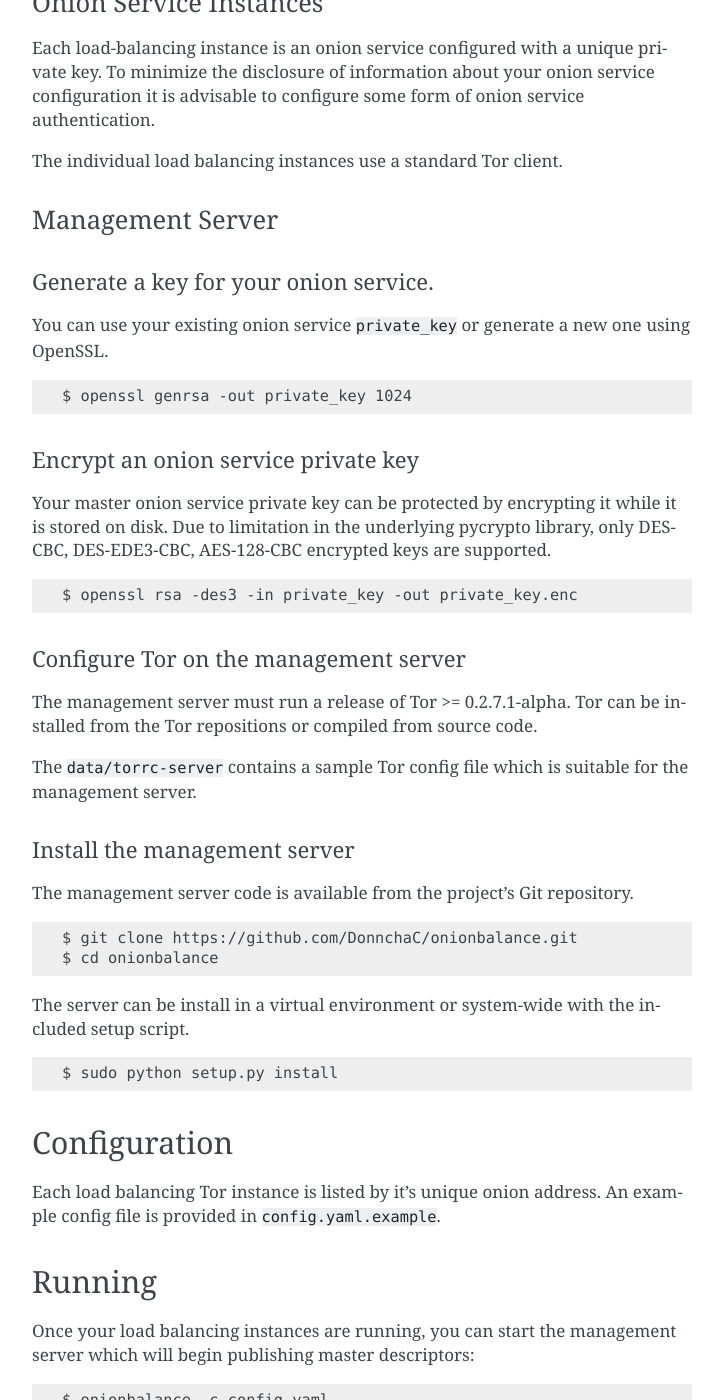
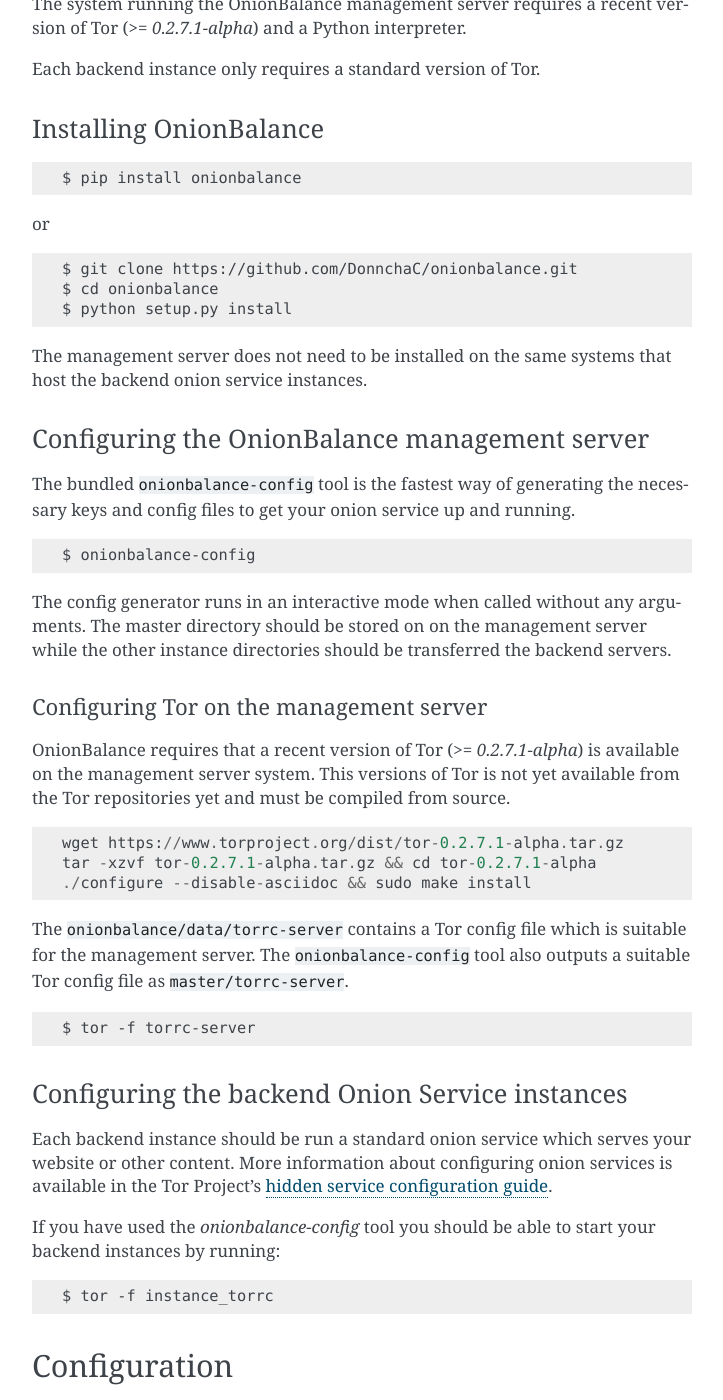
Before and after one commit to DonnchaC/onionbalance, a Sphinx documentation site: the page built from docs/index.rst, in a window 1280 px wide and 1400 px high, scrolled down 1048 px. Shown: the whole window, without its empty margins (388-1111 px from the left). Built offline with Sphinx 7.4.7, drawn with Linux system fonts in a browser that asks for light colours; some of the changed text lies outside the part shown.

Commit message:
Revise README and installation instructions

```diff
--- a/README.rst
+++ b/README.rst
@@ -1,13 +1,7 @@
-.. WARNING ::
-    THIS IS VERY EXPERIMENTAL, ROUGH CODE. THIS IS NOT READY TO BE
-    USED FOR PRODUCTION. IT MAY CONTAIN CRITICAL SECURITY OR PERFORMANCE
-    BUGS.
+Introduction
+------------
 
-Overview
---------
-
-The OnionBalance software allows the distribution of requests for an onion service to between 1 and 10 separate Tor instances. Each Tor instance can run
-independently with no knowledge of the other instances.
+The OnionBalance software allows for Tor hidden service requests to be distributed across multiple backend Tor instances. OnionBalance provides load-balancing while also making onion services more resilient and reliable by eliminating single points-of-failure.
 
 * `Documentation <https://onionbalance.readthedocs.org>`_
 * `Code <https://github.com/DonnchaC/onionbalance/>`_
@@ -15,80 +9,112 @@
 
 |build-status| |docs|
 
-Installation
-------------
+Getting Started
+---------------
 
-Onion Service Instances
-~~~~~~~~~~~~~~~~~~~~~~~~
+OnionBalance requires a system which runs the OnionBalance management server and up to 10 backend servers which run onion services that serve the desired content (web site, IRC server etc.).
 
-Each load-balancing instance is an onion service configured with a
-unique private key. To minimize the disclosure of information about your
-onion service configuration it is advisable to configure some form of
-onion service authentication.
+Requirements
+~~~~~~~~~~~~
 
-The individual load balancing instances use a standard Tor client.
+The system running the OnionBalance management server requires a recent version of Tor (*>= 0.2.7.1-alpha*) and a Python interpreter.
 
-Management Server
-~~~~~~~~~~~~~~~~~
+Each backend instance only requires a standard version of Tor.
 
-Generate a key for your onion service.
-^^^^^^^^^^^^^^^^^^^^^^^^^^^^^^^^^^^^^^
-
-You can use your existing onion service ``private_key`` or generate a
-new one using OpenSSL.
+Installing OnionBalance
+~~~~~~~~~~~~~~~~~~~~~~~
 
 ::
 
-    $ openssl genrsa -out private_key 1024
+    $ pip install onionbalance
 
-Encrypt an onion service private key
-^^^^^^^^^^^^^^^^^^^^^^^^^^^^^^^^^^^^
-
-Your master onion service private key can be protected by encrypting it
-while it is stored on disk. Due to limitation in the underlying pycrypto
-library, only DES-CBC, DES-EDE3-CBC, AES-128-CBC encrypted keys are
-supported.
-
-::
-
-    $ openssl rsa -des3 -in private_key -out private_key.enc
-
-Configure Tor on the management server
-^^^^^^^^^^^^^^^^^^^^^^^^^^^^^^^^^^^^^^
-
-The management server must run a release of Tor >= 0.2.7.1-alpha. Tor can be installed from the Tor repositions or compiled from source code.
-
-The ``data/torrc-server`` contains a sample Tor config file which is suitable
-for the management server.
-
-Install the management server
-^^^^^^^^^^^^^^^^^^^^^^^^^^^^^
-
-The management server code is available from the project's Git repository.
+or
 
 ::
 
     $ git clone https://github.com/DonnchaC/onionbalance.git
     $ cd onionbalance
+    $ python setup.py install
 
-The server can be install in a virtual environment or system-wide with the included setup script.
+The management server does not need to be installed on the same systems that host the backend onion service instances.
+
+
+Configuring the OnionBalance management server
+~~~~~~~~~~~~~~~~~~~~~~~~~~~~~~~~~~~~~~~~~~~~~~
+
+The bundled ``onionbalance-config`` tool is the fastest way of generating the necessary keys and config files to get your onion service up and running.
+
 ::
 
-    $ sudo python setup.py install
+    $ onionbalance-config
+
+The config generator runs in an interactive mode when called without any arguments. The master directory should be stored on on the management server while the other instance directories should be transferred the backend servers.
+
+
+Configuring Tor on the management server
+^^^^^^^^^^^^^^^^^^^^^^^^^^^^^^^^^^^^^^^^
+
+OnionBalance requires that a recent version of Tor (*>= 0.2.7.1-alpha*) is available on the management server system. This versions of Tor is not yet available from the Tor repositories yet and must be compiled from source.
+
+::
+
+    wget https://www.torproject.org/dist/tor-0.2.7.1-alpha.tar.gz
+    tar -xzvf tor-0.2.7.1-alpha.tar.gz && cd tor-0.2.7.1-alpha
+    ./configure --disable-asciidoc && sudo make install
+
+The ``onionbalance/data/torrc-server`` contains a Tor config file which is suitable for the management server. The ``onionbalance-config`` tool also outputs a suitable Tor config file as ``master/torrc-server``.
+
+::
+
+    $ tor -f torrc-server
+
+Configuring the backend Onion Service instances
+~~~~~~~~~~~~~~~~~~~~~~~~~~~~~~~~~~~~~~~~~~~~~~~~
+
+Each backend instance should be run a standard onion service which serves your website or other content. More information about configuring onion services is available in the Tor Project's `hidden service configuration guide <https://www.torproject.org/docs/tor-hidden-service.html.en>`_.
+
+If you have used the `onionbalance-config` tool you should be able to start your backend instances by running:
+
+::
+
+    $ tor -f instance_torrc
 
 Configuration
 -------------
 
-Each load balancing Tor instance is listed by it's unique onion address. An example config file is provided in ``config.yaml.example``.
+The OnionBalance manager must have access to the private key for the master onion service. The address corresponding to this private key is the address that users will use to access your service. This private key must be kept secure.
+
+The location of the private key must be specified as relative or absolute path under ``key``. Each backend Tor onion service instance is listed by it's unique onion address in the `instances` list.
+
+An example config file is provided in config.yaml.example. If you have used the
+``onionbalance-config`` tool you can simply use the generated config file at ``master/config.yaml``.
 
 Running
 -------
 
-Once your load balancing instances are running, you can start the management server which will begin publishing master descriptors:
+You can start the management server once your backend onion service instances are running. The management server must be left running to publish descriptors for your onion service.
 
 ::
 
     $ onionbalance -c config.yaml
+
+Multiple OnionBalance management servers can be run to make your service more resilient and remove a single point of failure. Each redundant server should be run with the same private key and config file.
+
+Contact
+-------
+
+This software is under active development and likely contains many bugs. Please open bugs on Github if you discover any issues with the software or documentation.
+
+I can also be contacted by PGP email or on IRC at `#onionbalance` on the OFTC network.
+
+::
+
+    pub   4096R/0x3B0D706A7FBFED86 2013-06-27 [expires: 2016-07-11]
+          Key fingerprint = 7EFB DDE8 FD21 11AE A7BE  1AA6 3B0D 706A 7FBF ED86
+    uid                 [ultimate] Donncha O'Cearbhaill <donncha@donncha.is>
+    sub   3072R/0xD60D64E73458F285 2013-06-27 [expires: 2016-07-11]
+    sub   3072R/0x7D49FC2C759AA659 2013-06-27 [expires: 2016-07-11]
+    sub   3072R/0x2C9C6F4ABBFCF7DD 2013-06-27 [expires: 2016-07-11]
 
 .. |build-status| image:: https://img.shields.io/travis/DonnchaC/onionbalance.svg?style=flat
     :alt: build status
```
Also changed, not shown: docs/index.rst (+3 -4 lines).
